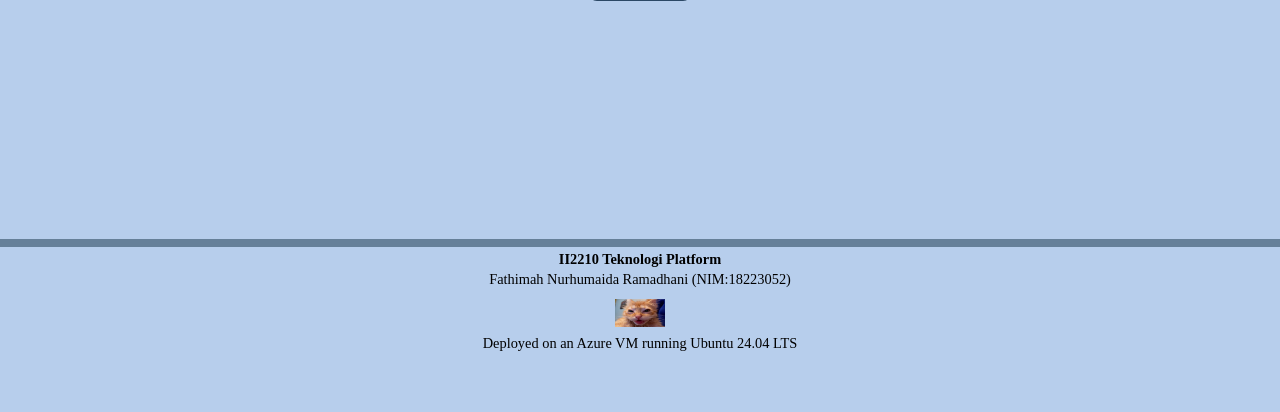
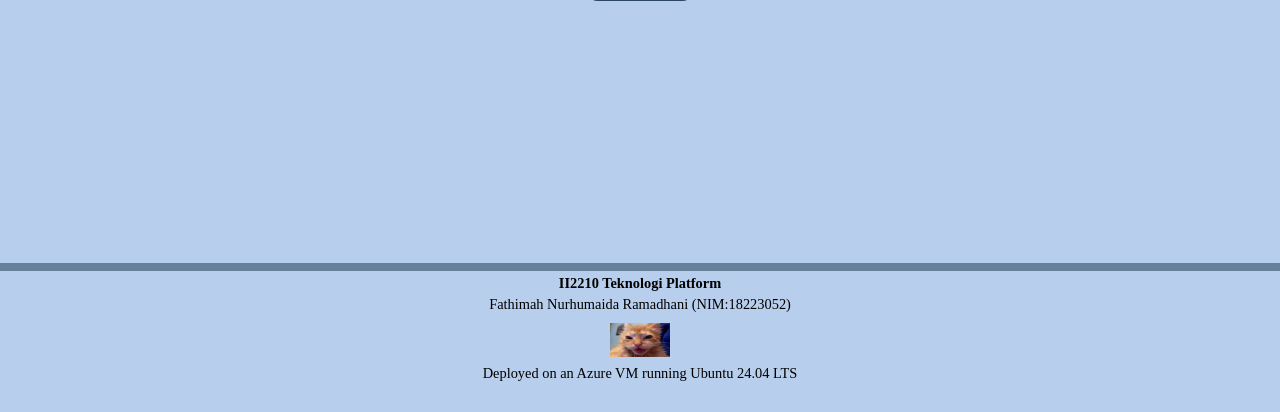
Before and after one commit to 18223052/CC-Flashcards, a FastAPI app: page / in a window 1280 px wide. Shown: the part 409-821 px from the top of the page. Run offline with FastAPI, Linux system fonts and the light colour scheme; data comes from the database, SQL or seed files in the repository.

Commit message:
fix index.html

```diff
--- a/templates/index.html
+++ b/templates/index.html
@@ -69,7 +69,7 @@
       font-family: "Times New Roman", serif;
       font-size: 0.9em;
       position: absolute;
-      bottom: 50px;
+      bottom: 20px;
       width: 100%;
       background: #B7CEEC;
       padding: 0.5em 0;
@@ -80,7 +80,7 @@
     }
 
     footer img {
-      width: 50px;
+      width: 60px;
       margin-top: 0.5em;
     }
   </style>
@@ -105,9 +105,9 @@
     {{ flashcard.question }}
   </div>
   <form method="get" action="/">
-    <input type="hidden" name="index" value="{{ index + 1 }}">
+    <input type="hidden" name="index" value="{% if index + 1 >= total %}0{% else %}{{ index + 1 }}{% endif %}">
     <button type="submit" {% if index + 1 >= total %}disabled{% endif %}>
-      {% if index + 1 < total %}Next →{% else %}End of Deck{% endif %}
+      {% if index + 1 < total %}Next →{% else %}End of Deck. Restart?{% endif %}
     </button>
   </form>
 
```
